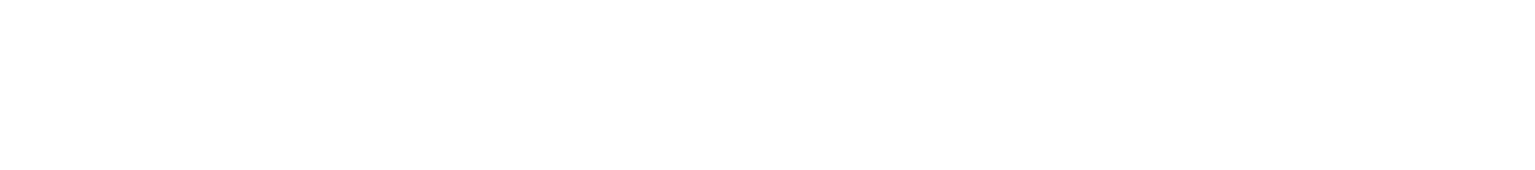
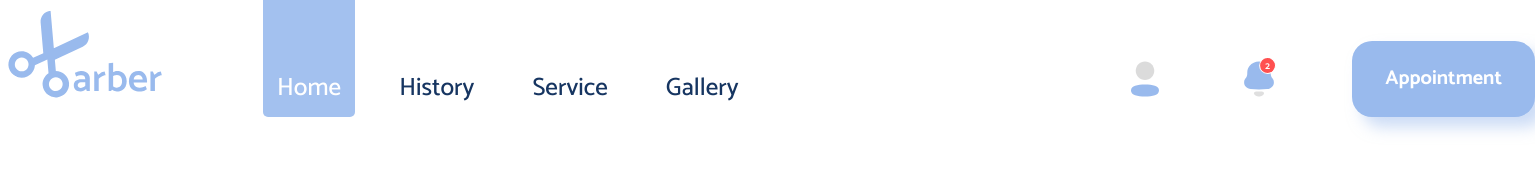
Before and after one commit to IT-LABSacademy/barbershop, a plain HTML site: page index.html in a window 1280 px wide. Shown: the whole page, 1535 px wide, since content can reach past the window. Drawn offline with Linux system fonts and the light colour scheme.

Commit message:
feat: added header (10.01.24/20:56)

```diff
--- a/index.html
+++ b/index.html
@@ -4,6 +4,11 @@
 <head>
   <meta charset="UTF-8">
   <meta name="viewport" content="width=device-width, initial-scale=1.0">
+
+  <!-- Fonts -->
+  <link rel="preconnect" href="https://fonts.googleapis.com">
+  <link rel="preconnect" href="https://fonts.gstatic.com" crossorigin>
+  <link href="https://fonts.googleapis.com/css2?family=Catamaran:wght@400;500;700&display=swap" rel="stylesheet">
 
   <!-- CSS -->
   <link rel="stylesheet" href="style.css">
@@ -13,6 +18,33 @@
 
 <body>
 
+  <!-- Header -->
+  <header class="header">
+    <div class="container">
+      <!-- left -->
+      <div class="left">
+        <!-- logo -->
+        <div class="logo">
+          <img src="images/logo.svg" alt="#logo">
+        </div>
+
+        <!-- menu -->
+        <ul class="menu">
+          <li class="active">Home</li>
+          <li>History</li>
+          <li>Service</li>
+          <li>Gallery</li>
+        </ul>
+      </div>
+
+      <!-- right -->
+      <div class="right">
+        <img src="images/user.svg" alt="#">
+        <img src="images/bell.svg" alt="#">
+        <button class="btn">Appointment</button>
+      </div>
+    </div>
+  </header>
 
 </body>
 
--- a/style.css
+++ b/style.css
@@ -19,3 +19,68 @@ button {
   background: 0;
   cursor: pointer;
 }
+
+/* General */
+body {
+  font-weight: 400;
+  font-family: 'Catamaran', sans-serif;
+}
+
+/* Header */
+.header .container {
+  width: 1535px;
+  margin: 0 auto;
+
+  display: flex;
+  align-items: flex-end;
+  justify-content: space-between;
+}
+
+.header .container .left {
+  display: flex;
+  align-items: center;
+  justify-content: space-between;
+  gap: 100px;
+}
+
+.header .container .left .menu {
+  display: flex;
+  align-items: flex-end;
+  justify-content: center;
+  gap: 30px;
+}
+
+.header .container .left .menu li {
+  font-size: 25px;
+  font-weight: 500;
+  font-family: 'Catamaran', sans-serif;
+  color: #163561;
+  padding: 8px 14px;
+}
+
+.header .container .left .menu li.active {
+  color: #ffffff;
+  background: #A3C1EF;
+  padding: 67px 14px 8px;
+  border-radius: 0 0 5px 5px;
+}
+
+.header .container .right {
+  display: flex;
+  align-items: center;
+  justify-content: center;
+  gap: 72px;
+}
+
+.header .container .right .btn {
+  color: #ffffff;
+  background: #99BAED;
+  padding: 23px 33px;
+  border-radius: 20px;
+  font-size: 20px;
+  font-weight: 700;
+  font-family: 'Catamaran', sans-serif;
+  line-height: 30px;
+  letter-spacing: 3%;
+  box-shadow: 10px 10px 15px #99BAED80;
+}
```
Also changed, not shown: images/bell.svg (added), images/logo.svg (added), images/user.svg (added).
